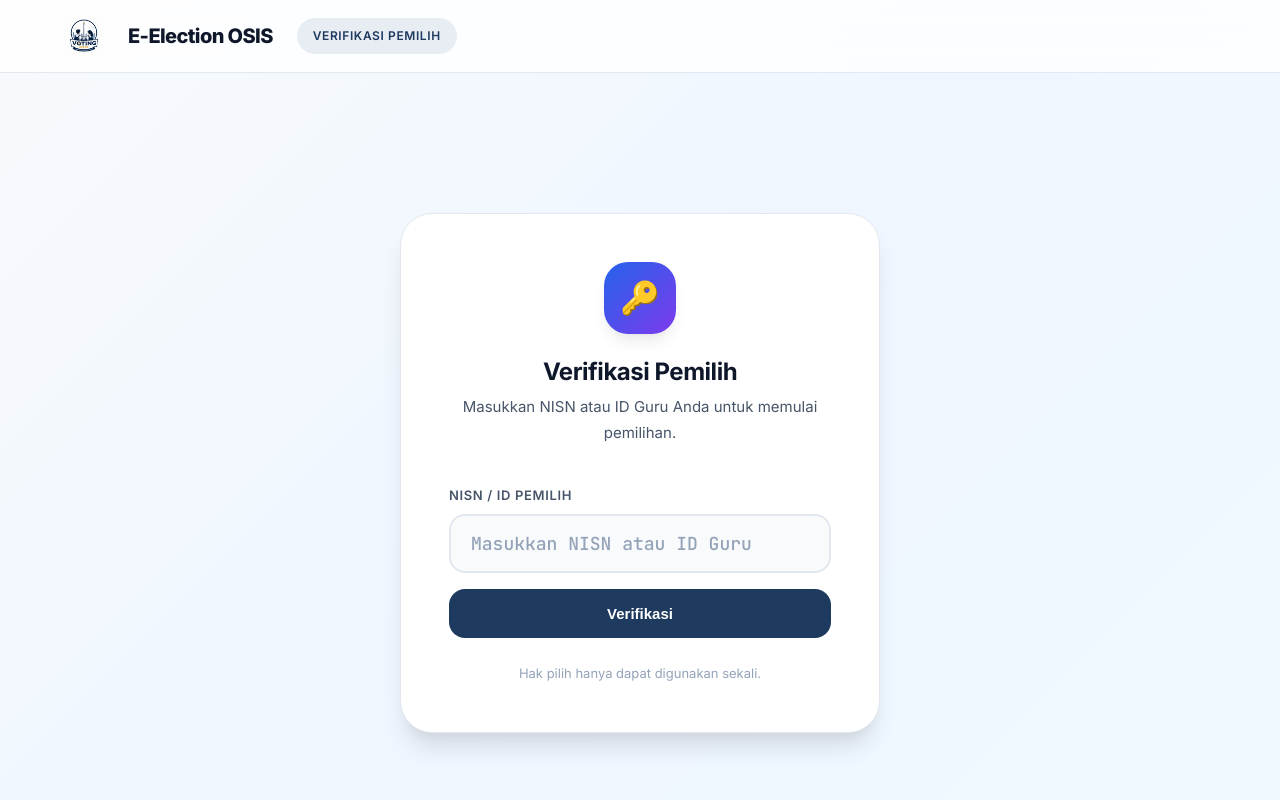
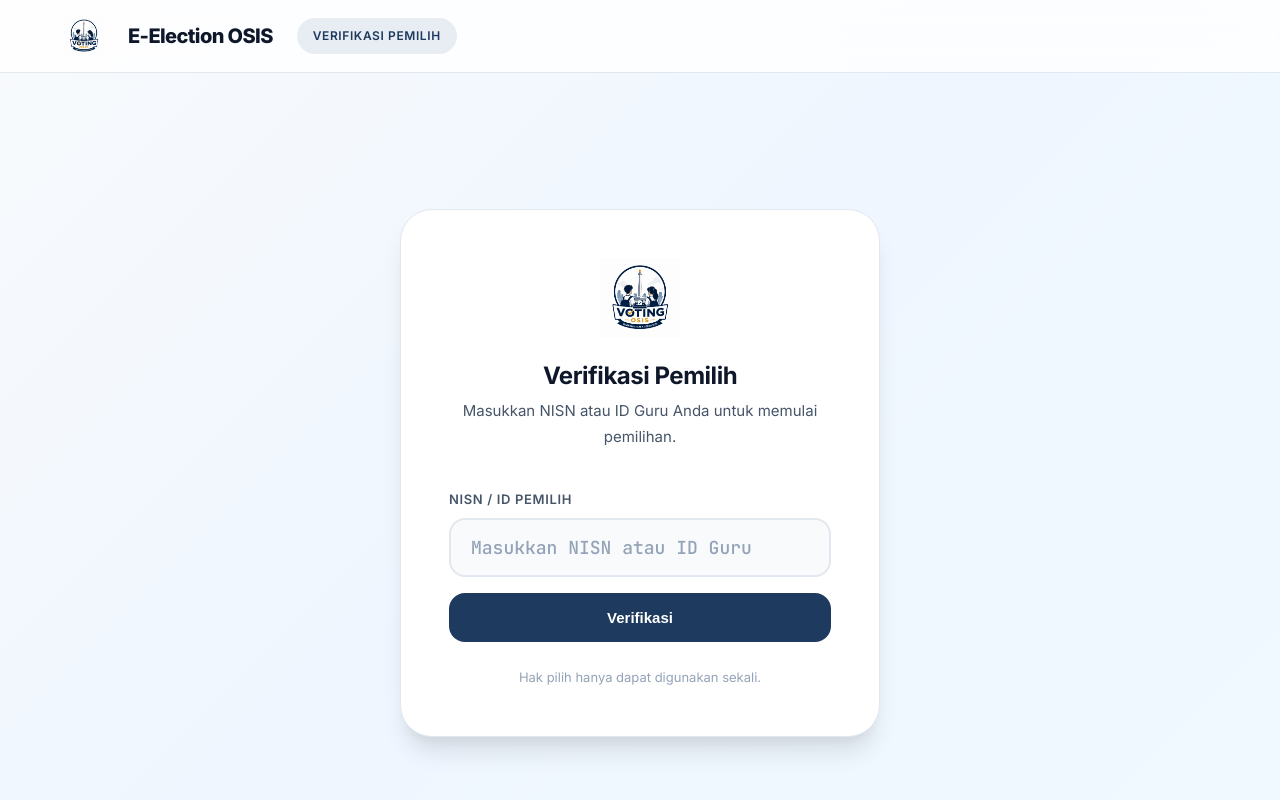
Before and after one commit to Bim-bim08/web_voting, a website: page public/index.html in a window 1280 px wide. Drawn offline with nearby package versions, Linux system fonts and the light colour scheme.

Commit message:
feat: replace key icon with OSIS logo in voter verification form

```diff
--- a/public/css/style.css
+++ b/public/css/style.css
@@ -289,18 +289,12 @@ p {
   margin-bottom: 2.5rem;
 }
 
-.token-icon {
-  width: 72px;
-  height: 72px;
-  background: linear-gradient(135deg, #2563EB, #7C3AED);
-  color: white;
-  display: flex;
-  align-items: center;
-  justify-content: center;
-  font-size: 2rem;
-  margin: 0 auto 1.5rem;
-  border-radius: var(--radius-xl);
-  box-shadow: var(--shadow-lg);
+.token-logo {
+  width: 5rem;          /* w-20 = 80px */
+  height: 5rem;         /* h-20 = 80px */
+  object-fit: contain;  /* object-contain */
+  margin: 0 auto 1.5rem; /* mx-auto mb-6 */
+  display: block;
 }
 
 .token-title {
--- a/public/index.html
+++ b/public/index.html
@@ -53,7 +53,7 @@
   <div id="tokenPage" class="page token-page active">
     <div class="token-card">
       <div class="token-header">
-        <div class="token-icon">🔑</div>
+        <img src="/logo-osis.png" alt="Logo OSIS" class="token-logo">
         <h1 class="token-title">Verifikasi Pemilih</h1>
         <p class="token-subtitle">Masukkan NISN atau ID Guru Anda untuk memulai pemilihan.</p>
       </div>
```
